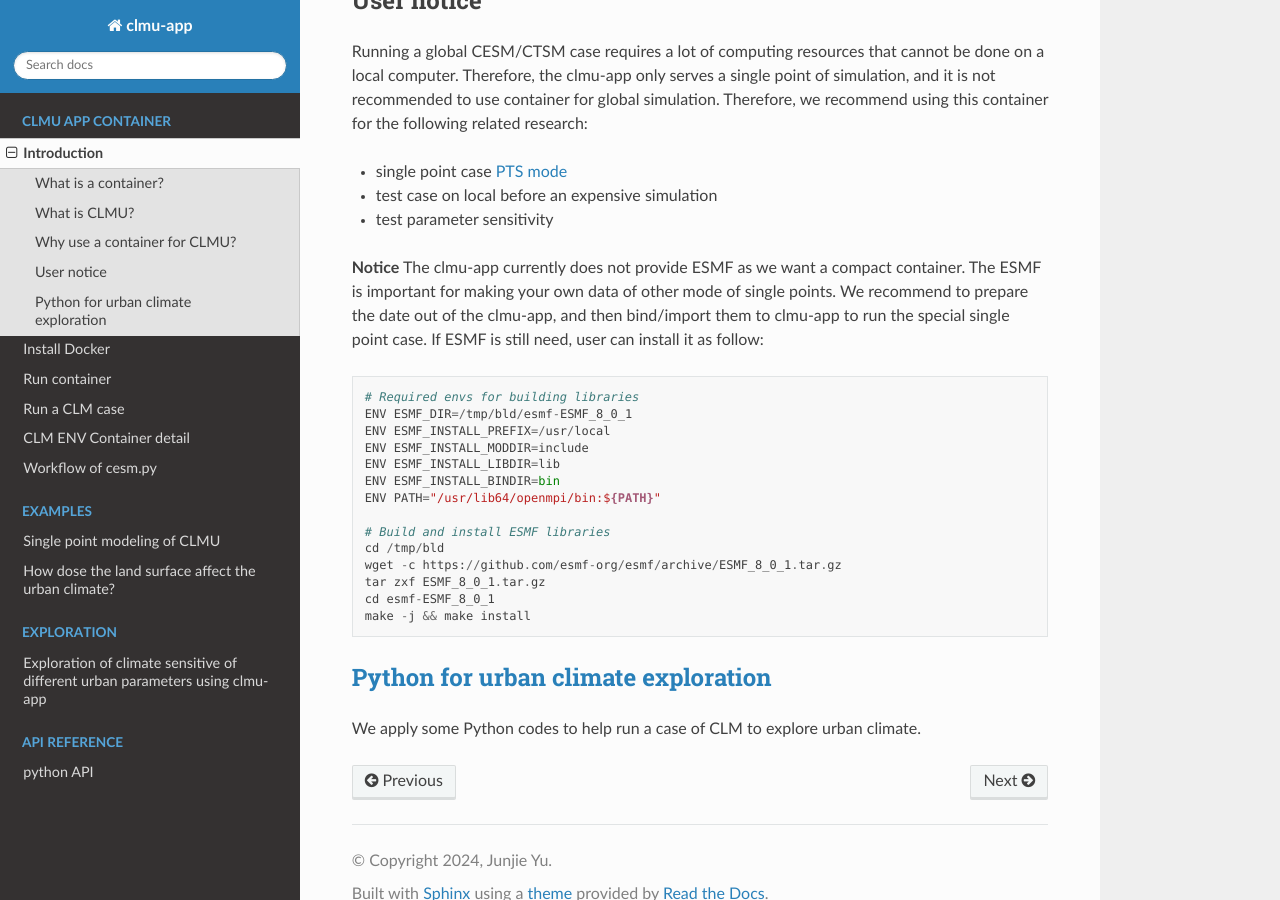
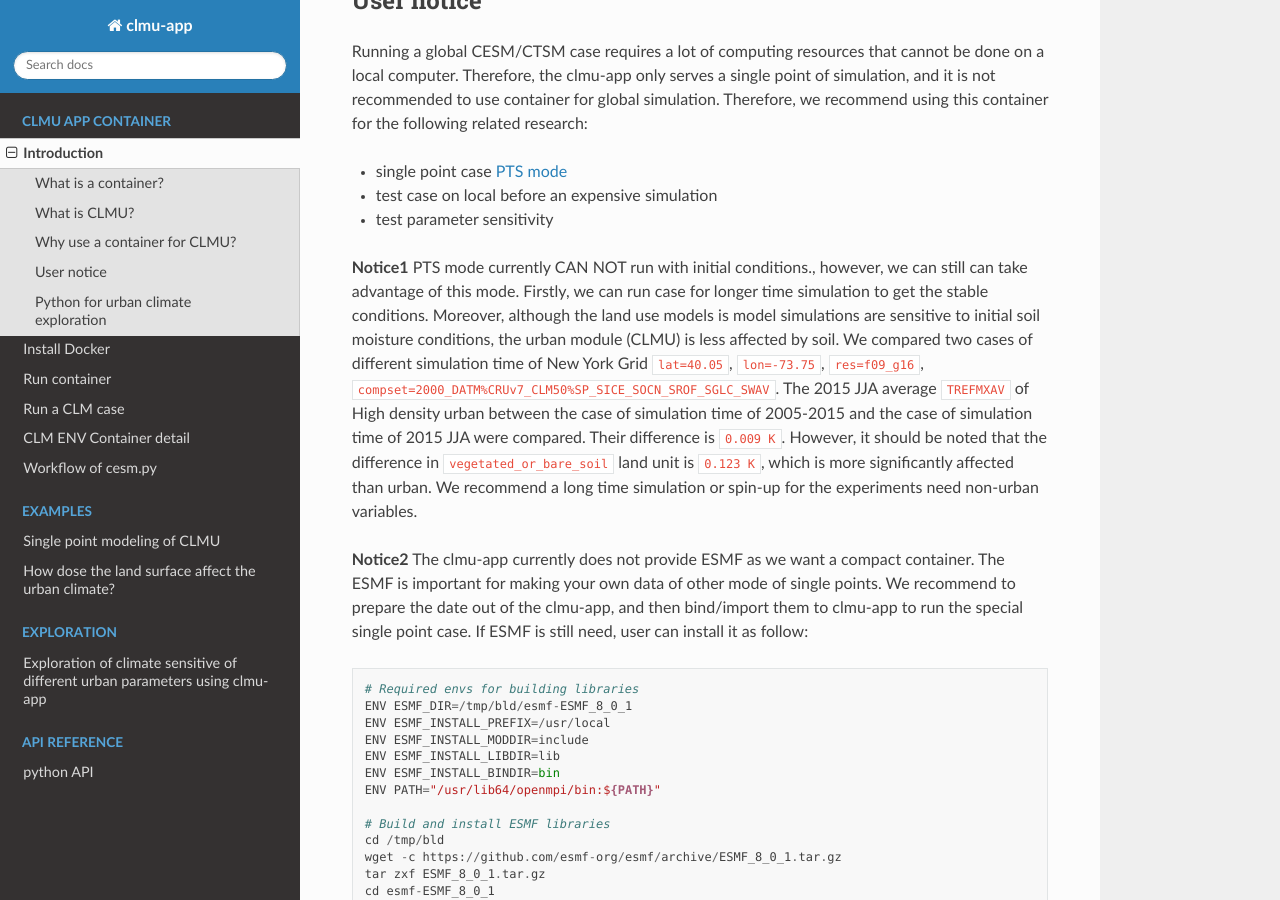
Before and after one commit to envdes/clmu-app, a Sphinx documentation site: the page built from docs/container/1_intro_container.md, in a window 1280 px wide and 900 px high, scrolled down 1100 px. Built offline with Sphinx 7.4.7 and the Read the Docs theme 2.0.0, drawn with Linux system fonts in a browser that asks for light colours.

Commit message:
update spinup

````diff
--- a/docs/container/1_intro_container.md
+++ b/docs/container/1_intro_container.md
@@ -24,7 +24,10 @@ Running a global CESM/CTSM case requires a lot of computing resources that canno
 - test case on local before an expensive simulation
 - test parameter sensitivity
 
-**Notice**
+**Notice1**
+PTS mode currently CAN NOT run with initial conditions., however, we can still can take advantage of this mode. Firstly, we can run case for longer time simulation to get the stable conditions. Moreover, although the land use models is model simulations are sensitive to initial soil moisture conditions, the urban module (CLMU) is less affected by soil. We compared two cases of different simulation time of New York Grid `lat=40.05`, `lon=-73.75`, `res=f09_g16`, `compset=2000_DATM%CRUv7_CLM50%SP_SICE_SOCN_SROF_SGLC_SWAV`. The 2015 JJA average `TREFMXAV` of High density urban between the case of simulation time of 2005-2015 and the case of simulation time of 2015 JJA were compared. Their difference is `0.009 K`. However, it should be noted that the difference in `vegetated_or_bare_soil` land unit is `0.123 K`, which is more significantly affected than urban. We recommend a long time simulation or spin-up for the experiments need non-urban variables.
+
+**Notice2**
 The clmu-app currently does not provide ESMF as we want a compact container. The ESMF is important for making your own data of other mode of single points. We recommend to prepare the date out of the clmu-app, and then bind/import them to clmu-app to run the special single point case. If ESMF is still need, user can install it as follow:
 
 ```
````
